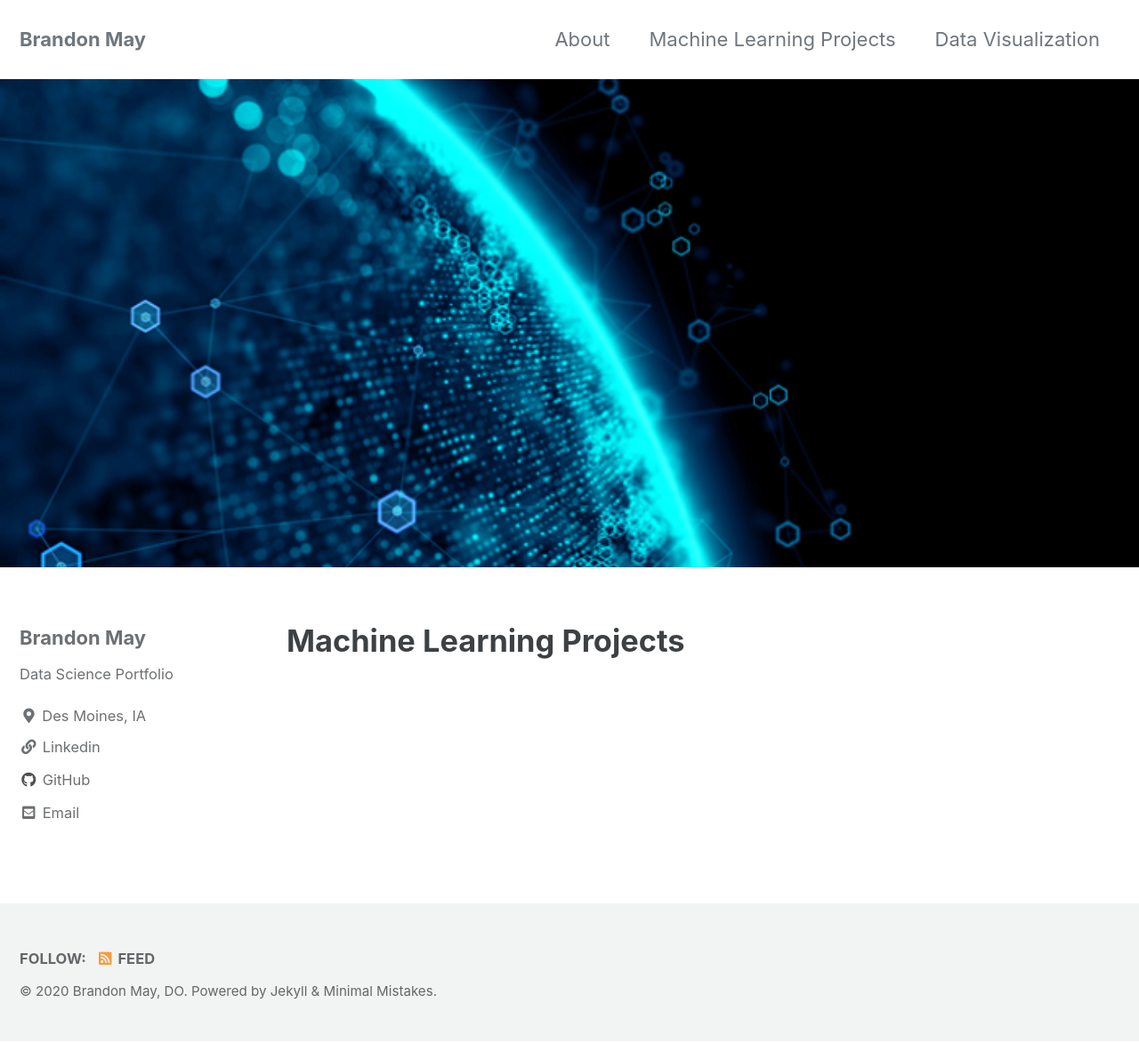
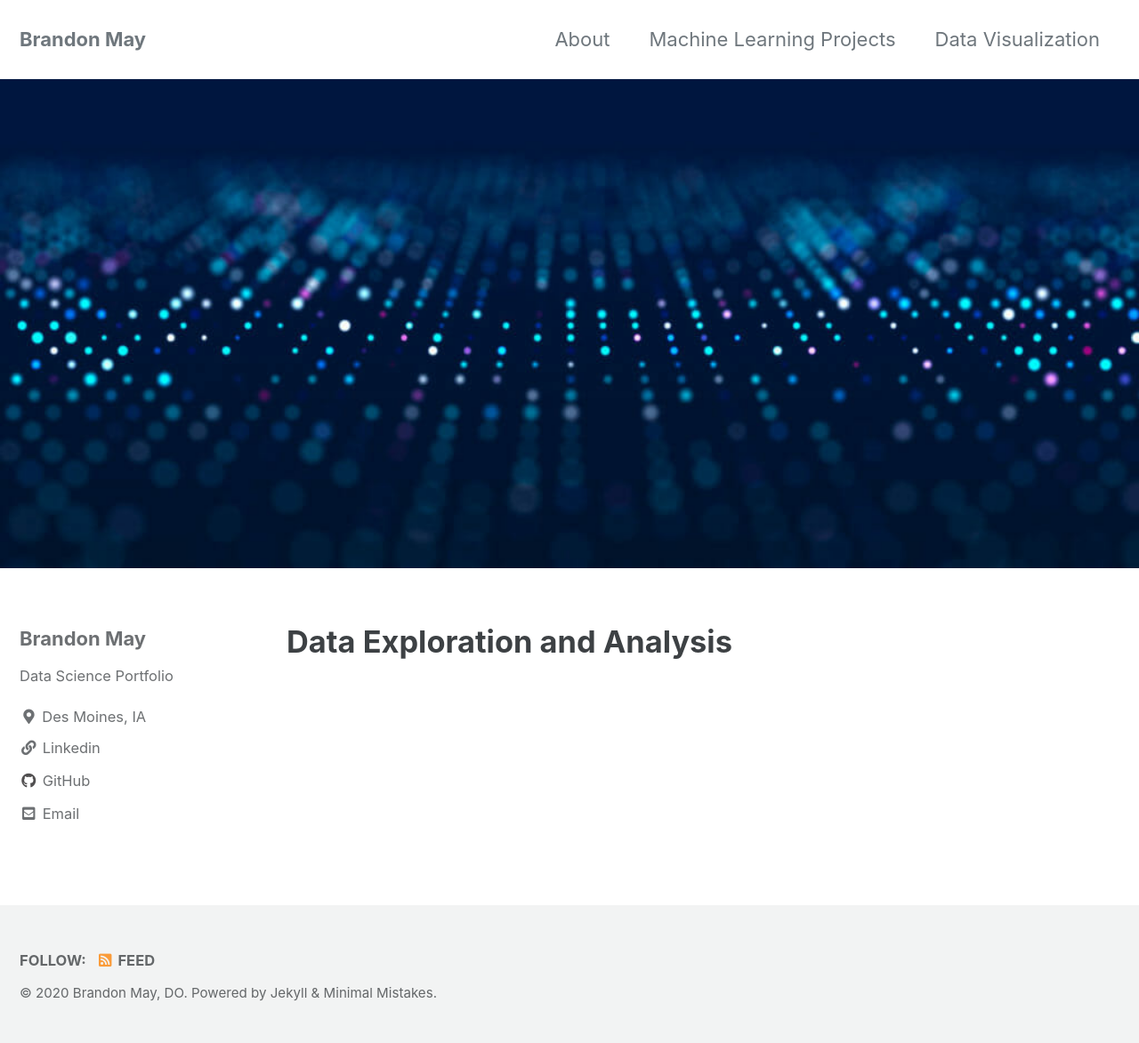
Before and after one commit to bmay51213/bmay51213.github.io, a Jekyll site: the page built from _pages/machinelearning.md, in a window 1280 px wide. Shown: the whole page at 89% size. Built offline with Jekyll 4.4.1, drawn with Linux system fonts in a browser that asks for light colours; cached includes are drawn as plain includes.

```diff
--- a/_pages/machinelearning.md
+++ b/_pages/machinelearning.md
@@ -5,4 +5,11 @@ title: "Machine Learning Projects"
 author_profile: true
 header:
   image: "/images/enterprise-data-science.png"
+
+permalink: /machine-learning/data-Exploration
+title: "Data Exploration and Analysis"
+author_profile: True
+header:
+  image: "/images/top-5-data-science-strategy-predictions-2020-1024x440.jpeg"
+
 ---
```
